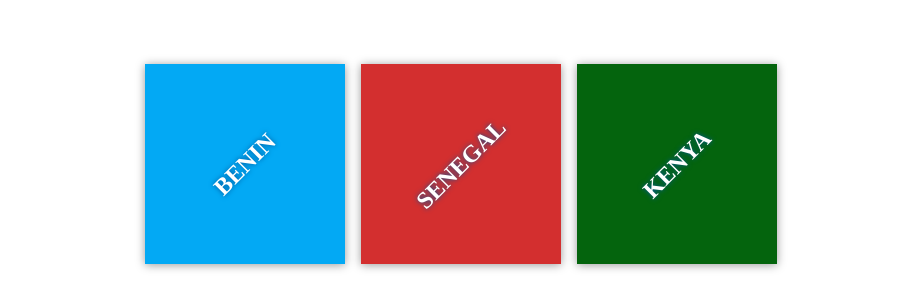
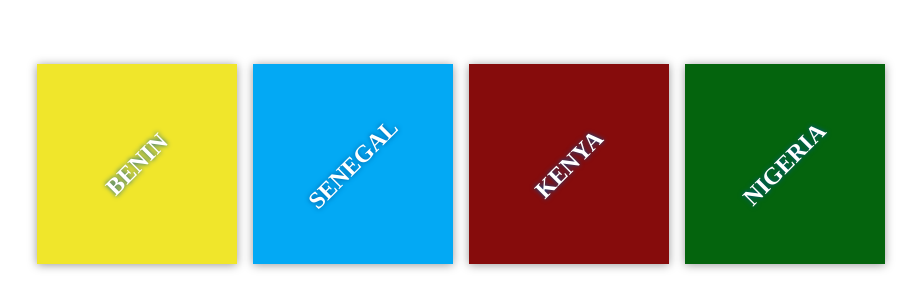
Before and after one commit to maurice1er/my-travel-plans, a plain HTML site: page index.html in a window 1280 px wide. Shown: the part 236-544 px from the top of the page, without its empty margins (179-1100 px from the left). Drawn offline with Linux system fonts and the light colour scheme.

Commit message:
add nigeria destination

```diff
--- a/css/app.css
+++ b/css/app.css
@@ -52,12 +52,15 @@ h2 {
 }
 
 #florida {
-    background-color: #03a9f4;
+    background-color: #f0e62b;
 }
 
 #paris {
-    background-color: #d32f2f;
+    background-color: #03a9f4;
 }
 #kenya {
+    background-color: #860c0c;
+}
+#nigeria {
     background-color: #04640d;
 }
--- a/index.html
+++ b/index.html
@@ -21,6 +21,10 @@
             <div class="destination" id="kenya">
                 <h2>KENYA</h2>
             </div>
+
+            <div class="destination" id="nigeria">
+                <h2>NIGERIA</h2>
+            </div>
         </div>
     </div>
 
```
